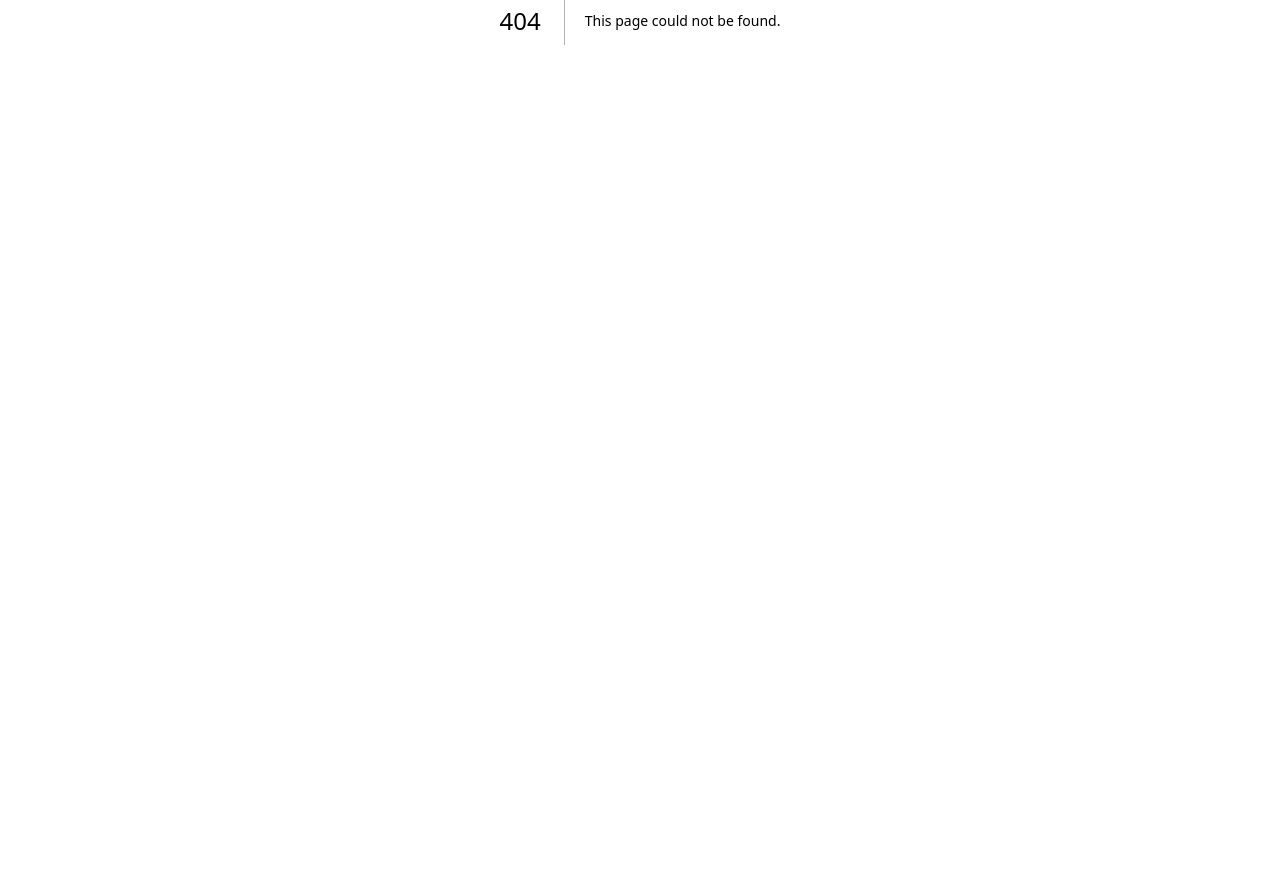
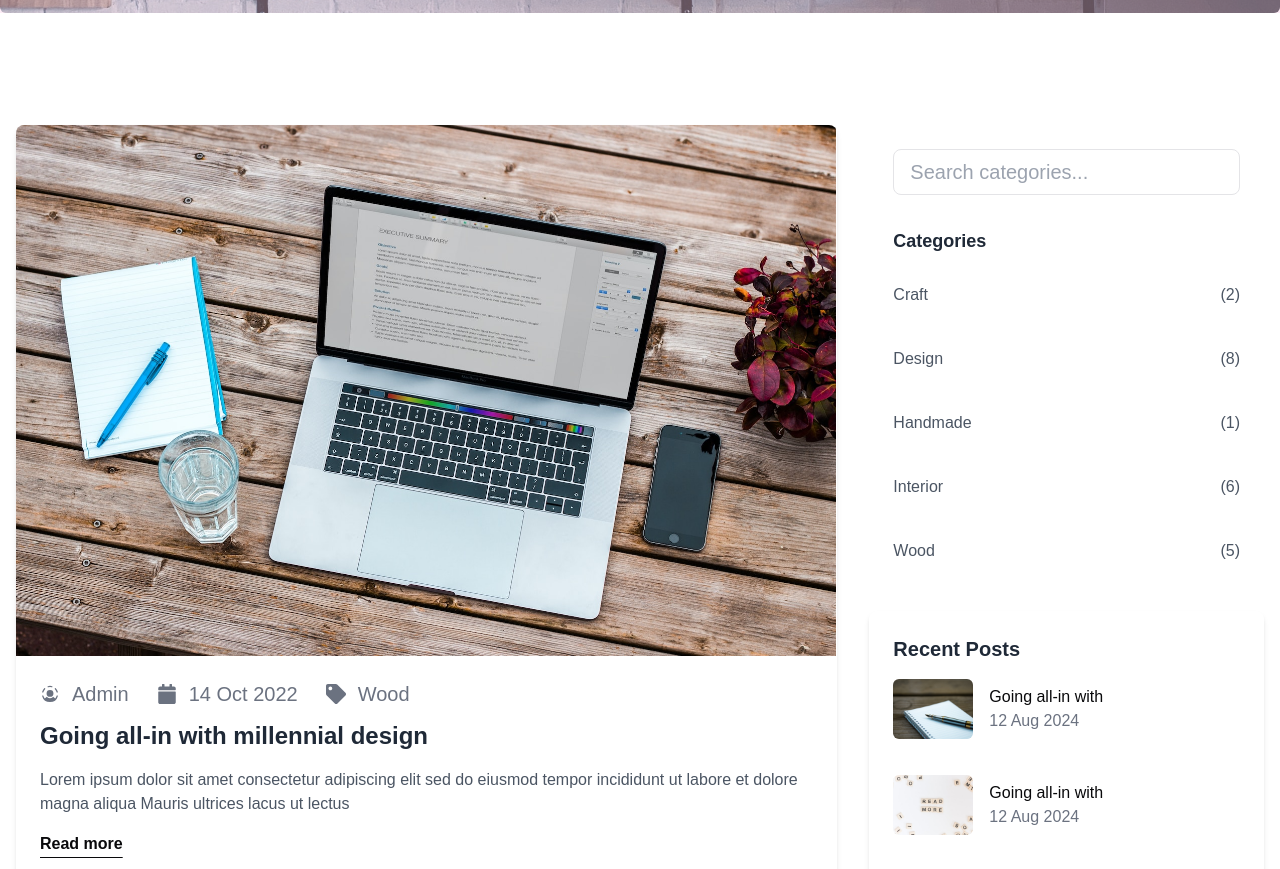
Before and after one commit to khani12335/hackthon, a Next.js app: page /blogs in a window 1280 px wide. Before the commit this address had no page. Shown: the part 380-1249 px from the top of the page. Before the commit the page ends 800 px from the top, so only its background shows below. Built offline with nearby package versions, Linux system fonts and the light colour scheme.

Commit message:
five-commit

```diff
--- /dev/null
+++ b/src/app/blogs/page.tsx
@@ -0,0 +1,261 @@
+import Footer from "@/components/Footer";
+import InfoSection from "@/components/Info";
+import NavBar from "@/components/NavBar";
+import { Button } from "@/components/ui/button";
+import { SlArrowRight } from "react-icons/sl";
+import { PiUserCircleDashedFill } from "react-icons/pi";
+import { FaCalendar, FaTag } from "react-icons/fa";
+import Image from "next/image";
+import Link from "next/link";
+import React from "react";
+
+const Blog = () => {
+  const blogPost = [
+    {
+      img: "img-19.jpg",
+      admin: " Admin",
+      date: "14 Oct 2022",
+      categori: "Wood",
+      h2: "Going all-in with millennial design",
+      content:
+        "Lorem ipsum dolor sit amet consectetur adipiscing elit sed do eiusmod tempor incididunt ut labore et dolore magna aliqua Mauris ultrices lacus ut lectus",
+      more: "Read more",
+    },
+    {
+      img: "img-24.jpg",
+      admin: " Admin",
+      date: "14 Oct 2022",
+      categori: "Wood",
+      h2: "Going all-in with millennial design",
+      content:
+        "Lorem ipsum dolor sit amet consectetur adipiscing elit sed do eiusmod tempor incididunt ut labore et dolore magna aliqua Mauris ultrices lacus ut lectus",
+      more: "Read more",
+    },
+    {
+      img: "img-21.jpg",
+      admin: " Admin",
+      date: "14 Oct 2022",
+      categori: "Wood",
+      h2: "Going all-in with millennial design",
+      content:
+        "Lorem ipsum dolor sit amet consectetur adipiscing elit sed do eiusmod tempor incididunt ut labore et dolore magna aliqua Mauris ultrices lacus ut lectus",
+      more: "Read more",
+    },
+  ];
+  const recentPost = [
+    {
+      img: "img-22.jpg",
+      content: "Going all-in with",
+      date: "12 Aug 2024",
+    },
+    {
+      img: "img-23.jpg",
+      content: "Going all-in with",
+      date: "12 Aug 2024",
+    },
+    {
+      img: "img-24.jpg",
+      content: "Going all-in with",
+      date: "12 Aug 2024",
+    },
+    {
+      img: "img-25.jpg",
+      content: "Going all-in with",
+      date: "12 Aug 2024",
+    },
+    {
+      img: "img-21.jpg",
+      content: "Going all-in with",
+      date: "12 Aug 2024",
+    },
+  ];
+
+  return (
+    <div className="min-h-screen w-full">
+      <NavBar />
+
+      {/* Header Section */}
+      <div className="relative w-full h-80">
+        <Image
+          src="/assest/img-18.jpg"
+          alt="shop"
+          layout="fill"
+          objectFit="cover"
+          className="rounded-md"
+        />
+        <div className="absolute inset-0 flex flex-col justify-center items-center bg-pink-200 bg-opacity-40">
+          <Image
+            src="/assest/logo.png" // Replace with the actual path to your image
+            alt="Logo"
+            width={77}
+            height={77}
+            className="mx-auto"
+          />
+          <h1 className="text-4xl font-bold">Blog</h1>
+          <p className="flex gap-4 mt-3">
+            <span className="text-black font-bold text-2xl">Home</span>
+            <SlArrowRight className="mt-2" />
+            <span className="text-xl">Blog</span>
+          </p>
+        </div>
+      </div>
+
+      {/* Main Content */}
+      <div className="container mx-auto mt-20 px-4 py-8 grid grid-cols-1 md:grid-cols-3 gap-8">
+        {/* Blog Posts */}
+        <div className="md:col-span-2 space-y-8">
+          {/* Blog Post 1 */}
+          {blogPost.map((item, i) => (
+            <div key={i} className="shadow-md rounded-lg overflow-hidden">
+              <Image
+                src={`/assest/${item.img}`}
+                alt="Blog Post"
+                width={820}
+                height={500}
+                className="object-cover" // Ensure image scales properly
+              />
+              <div className="p-6">
+                <div className="flex items-center text-gray-500 text-xl space-x-7 mb-3">
+                  <span className="flex gap-3 items-center">
+                    <PiUserCircleDashedFill />
+                    {item.admin}
+                  </span>
+                  <span className="flex gap-3 items-center">
+                    <FaCalendar /> {item.date}
+                  </span>
+                  <span className="flex gap-3 items-center">
+                    <FaTag /> {item.categori}
+                  </span>
+                </div>
+                <h2 className="text-2xl font-bold text-gray-800 mb-4">
+                  {item.h2}
+                </h2>
+                <p className="text-gray-600 mb-4">{item.content} </p>
+                <Link
+                  href="#"
+                  className="underline underline-offset-8 font-bold"
+                >
+                  {item.more}
+                </Link>
+              </div>
+            </div>
+          ))}
+          {/* Pagination */}
+          <div className="flex justify-center items-center mt-8 gap-8">
+            <Button className="h-10 w-10 rounded-md bg-yellow-500 text-white hover:bg-yellow-600">
+              1
+            </Button>
+            <Button className="h-10 w-10 rounded-md bg-pink-200 text-gray-600 mx-2 hover:bg-pink-400">
+              2
+            </Button>
+            <Button className="h-10 w-10 rounded-md bg-pink-200 text-gray-600 mx-2 hover:bg-pink-400">
+              3
+            </Button>
+            <Button className="h-10 w-10 rounded-md bg-pink-200 text-gray-600 hover:bg-pink-400">
+              Next
+            </Button>
+          </div>
+        </div>
+        {/* Sidebar */}
+        <div className="space-y-6">
+          {/* Categories */}
+          <div className="bg-white rounded-lg p-6">
+            {/* Search Bar */}
+            <div className="mb-8">
+              <input
+                type="text"
+                placeholder="Search categories..."
+                className="w-full px-4 py-2 text-xl border rounded-lg focus:outline-none focus:ring-black"
+              />
+            </div>
+            <h3 className="text-lg font-bold text-gray-800 mb-7 space-x-4">
+              Categories
+            </h3>
+            {/* Category List */}
+            <ul className="space-y-10">
+              <li>
+                <Link
+                  href="#"
+                  className="text-gray-600 hover:text-gray-800 flex justify-between"
+                >
+                  <span>Craft</span>
+                  <span>(2)</span>
+                </Link>
+              </li>
+              <li>
+                <Link
+                  href="#"
+                  className="text-gray-600 hover:text-gray-800 flex justify-between"
+                >
+                  <span>Design</span>
+                  <span>(8)</span>
+                </Link>
+              </li>
+              <li>
+                <Link
+                  href="#"
+                  className="text-gray-600 hover:text-gray-800 flex justify-between"
+                >
+                  <span>Handmade</span>
+                  <span>(1)</span>
+                </Link>
+              </li>
+              <li>
+                <Link
+                  href="#"
+                  className="text-gray-600 hover:text-gray-800 flex justify-between"
+                >
+                  <span>Interior</span>
+                  <span>(6)</span>
+                </Link>
+              </li>
+              <li>
+                <Link
+                  href="#"
+                  className="text-gray-600 hover:text-gray-800 flex justify-between"
+                >
+                  <span>Wood</span>
+                  <span>(5)</span>
+                </Link>
+              </li>
+            </ul>
+          </div>
+          {/* Recent Posts */}
+          <div className="bg-white shadow-md rounded-lg p-6">
+            <h3 className="text-xl font-bold text-gray-800 mb-4">
+              Recent Posts
+            </h3>
+            <ul className="space-y-9">
+              {/* Ensures vertical spacing between items */}
+              {recentPost.map((item, i) => (
+                <li key={i} className="flex items-center gap-4">
+                  {/* Individual list item */}
+                  <Link
+                    href="#"
+                    className="flex items-center gap-4 hover:text-gray-800"
+                  >
+                    <Image
+                      src={`/assest/${item.img}`}
+                      alt="Recent Post"
+                      width={80}
+                      height={80}
+                      className="object-cover rounded-md"
+                    />
+                    <div>
+                      <span className="font-medium">{item.content}</span>
+                      <p className="text-gray-500">{item.date}</p>
+                    </div>
+                  </Link>
+                </li>
+              ))}
+            </ul>
+          </div>
+        </div>
+      </div>
+      <InfoSection />
+      <Footer />
+    </div>
+  );
+};
+
+export default Blog;
```
